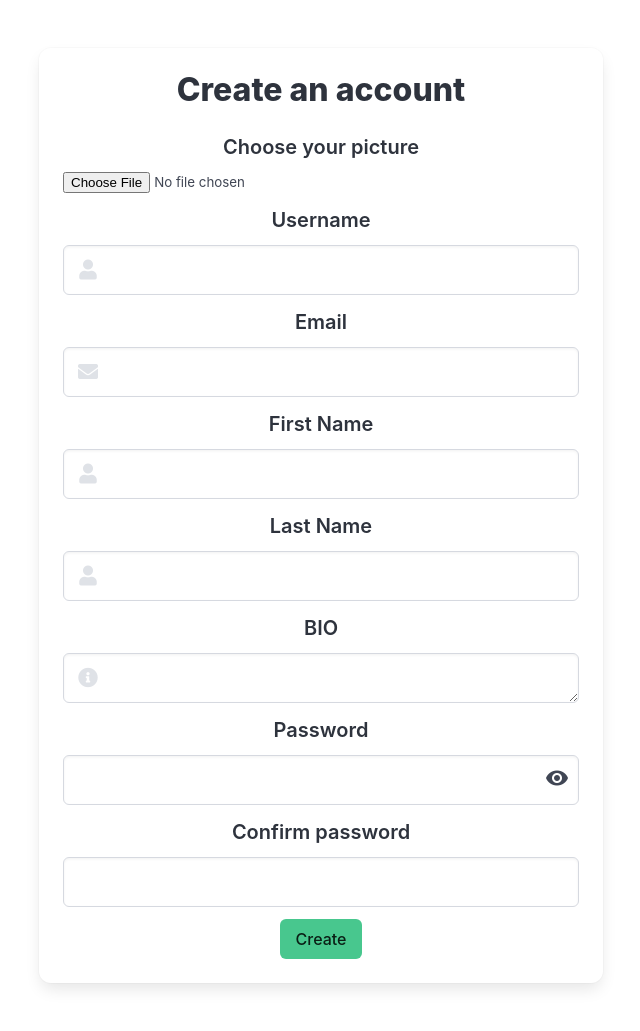
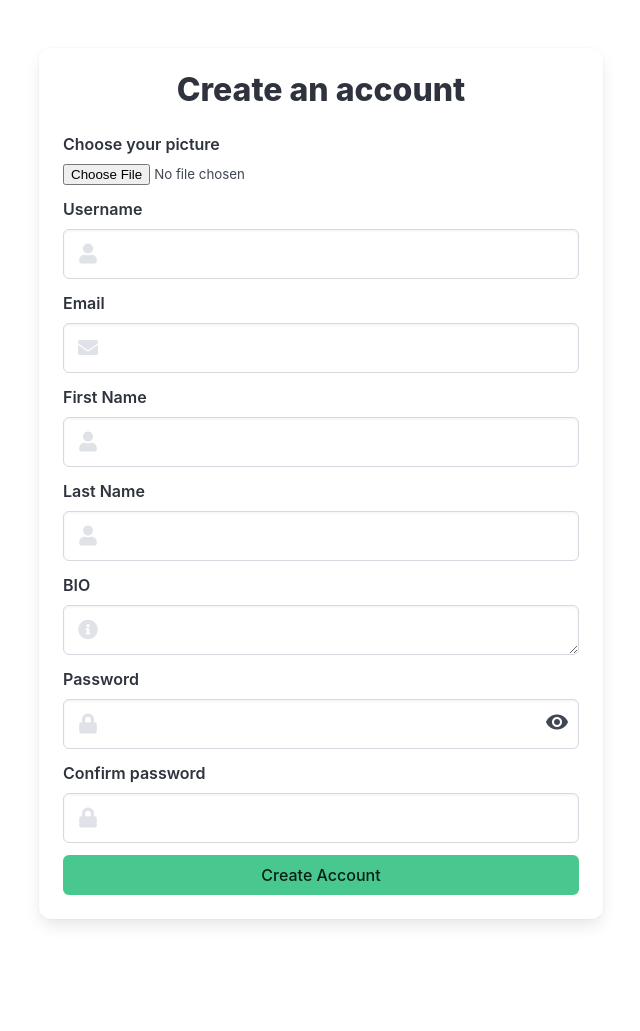
Before and after one commit to vivekvardhan22/carpooling, a Django app: page /user/signup/ in a window 1280 px wide. Shown: the whole page, without its empty margins (319-959 px from the left). After the commit the page ends 925 px from the top, so only its background shows below. Run offline with Django 4.2, Linux system fonts and the light colour scheme.

Commit message:
Update signup.html

```diff
--- a/everythingvit/templates/signup.html
+++ b/everythingvit/templates/signup.html
@@ -9,6 +9,7 @@
     <link rel="stylesheet" href="{% static 'css/style.css' %}">
     <link href="https://fonts.googleapis.com/icon?family=Material+Icons" rel="stylesheet">
     <link rel="stylesheet" href="https://cdnjs.cloudflare.com/ajax/libs/font-awesome/5.15.4/css/all.min.css">
+
     <style>
         .password-field {
             position: relative;
@@ -20,109 +21,129 @@
             top: 50%;
             transform: translateY(-50%);
         }
+
+        /* Responsive Fixes */
+        @media screen and (max-width: 768px) {
+            .card {
+                padding: 15px;
+            }
+            .title {
+                font-size: 1.5rem;
+            }
+        }
     </style>
 </head>
 <body>
     <section class="section">
         <div class="container">
-            <div class="columns is-mobile has-text-centered">
-                <div class="column is-half is-offset-one-quarter">
+            <div class="columns is-centered">
+                <div class="column is-half-tablet is-full-mobile">
                     <div class="card">
                         <div class="card-content">
                             <form method="post" action="" enctype="multipart/form-data" role="form">
                                 {% csrf_token %}
-                                <h3 class="title is-3">Create an account</h3>
+                                <h3 class="title is-3 has-text-centered">Create an account</h3>
 
+                                <!-- Profile Picture -->
                                 <div class="field">
-                                    <label class="label is-medium">Choose your picture</label>
+                                    <label class="label">Choose your picture</label>
                                     <div class="file is-boxed">
                                         {{ form.picture }}
                                     </div>
                                 </div>
 
+                                <!-- Username -->
                                 <div class="field">
-                                    <label class="label is-medium">Username</label>
-                                    <p class="control has-icons-left">
+                                    <label class="label">Username</label>
+                                    <div class="control has-icons-left">
                                         {{ form.username }}
                                         <span class="icon is-small is-left">
                                             <i class="fas fa-user"></i>
                                         </span>
-                                    </p>
+                                    </div>
                                 </div>
 
+                                <!-- Email -->
                                 <div class="field">
-                                    <label class="label is-medium">Email</label>
-                                    <p class="control has-icons-left">
+                                    <label class="label">Email</label>
+                                    <div class="control has-icons-left">
                                         {{ form.email }}
                                         <span class="icon is-small is-left">
                                             <i class="fas fa-envelope"></i>
                                         </span>
-                                    </p>
+                                    </div>
                                 </div>
 
+                                <!-- First Name -->
                                 <div class="field">
-                                    <label class="label is-medium">First Name</label>
-                                    <p class="control has-icons-left">
+                                    <label class="label">First Name</label>
+                                    <div class="control has-icons-left">
                                         {{ form.first_name }}
                                         <span class="icon is-small is-left">
                                             <i class="fas fa-user"></i>
                                         </span>
-                                    </p>
+                                    </div>
                                 </div>
 
+                                <!-- Last Name -->
                                 <div class="field">
-                                    <label class="label is-medium">Last Name</label>
-                                    <p class="control has-icons-left">
+                                    <label class="label">Last Name</label>
+                                    <div class="control has-icons-left">
                                         {{ form.last_name }}
                                         <span class="icon is-small is-left">
                                             <i class="fas fa-user"></i>
                                         </span>
-                                    </p>
+                                    </div>
                                 </div>
 
+                                <!-- Bio -->
                                 <div class="field">
-                                    <label class="label is-medium">BIO</label>
-                                    <p class="control has-icons-left">
+                                    <label class="label">BIO</label>
+                                    <div class="control has-icons-left">
                                         {{ form.profile_info }}
                                         <span class="icon is-small is-left">
                                             <i class="fas fa-info-circle"></i>
                                         </span>
-                                    </p>
+                                    </div>
                                 </div>
 
+                                <!-- Password -->
                                 <div class="field">
-                                  <label class="label is-medium">Password</label>
-                                  <div class="password-wrapper">
-                                      <div class="control">
-
+                                  <label class="label">Password</label>
+                                  <div class="control has-icons-left">
                                       {{ form.password }}
-
+                                      <span class="icon is-small is-left">
+                                          <i class="fas fa-lock"></i>
+                                      </span>
                                       <button type="button" class="toggle-password" data-target="id_password">
-
                                           <i class="material-icons">visibility</i>
                                       </button>
                                   </div>
                                 </div>
-                              </div>
+
+                                <!-- Confirm Password -->
                                 <div class="field">
-                                    <label class="label is-medium">Confirm password</label>
-                                    <div class="control has-icons-left has-icons-right">
+                                    <label class="label">Confirm password</label>
+                                    <div class="control has-icons-left">
                                         {{ form.confirm_password }}
-
-
+                                        <span class="icon is-small is-left">
+                                            <i class="fas fa-lock"></i>
+                                        </span>
                                     </div>
                                 </div>
 
+                                <!-- Error Messages -->
+                                {% if form.errors %}
+                                <div class="notification is-danger">
+                                    {{ form.errors }}
+                                </div>
+                                {% endif %}
+
+                                <!-- Submit Button -->
                                 <div class="field">
-                                    <div class="col s12">
-                                        <span style="color: red; font-weight: bold;">{{ form.errors }}</span>
-                                    </div>
-                                </div>
-
-                                <div class="field">
-                                    <p class="control">
-                                        <button type="submit" name="action" class="button is-success">
-                                            Create
+                                    <p class="control has-text-centered">
+                                        <button type="submit" name="action" class="button is-success is-fullwidth">
+                                            Create Account
                                         </button>
                                     </p>
                                 </div>
@@ -134,6 +155,7 @@
         </div>
     </section>
 
+    <!-- Password Toggle Script -->
     <script>
       document.addEventListener('DOMContentLoaded', function() {
           const toggleButtons = document.querySelectorAll('.toggle-password');
```
Lines whose indentation alone changed are shown as unchanged.
